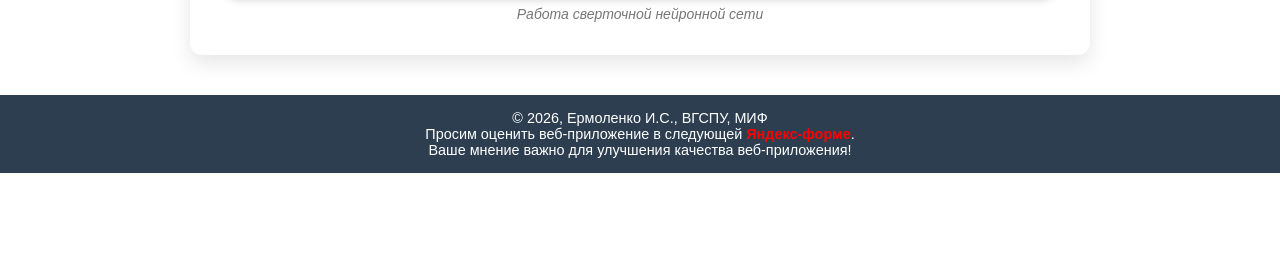
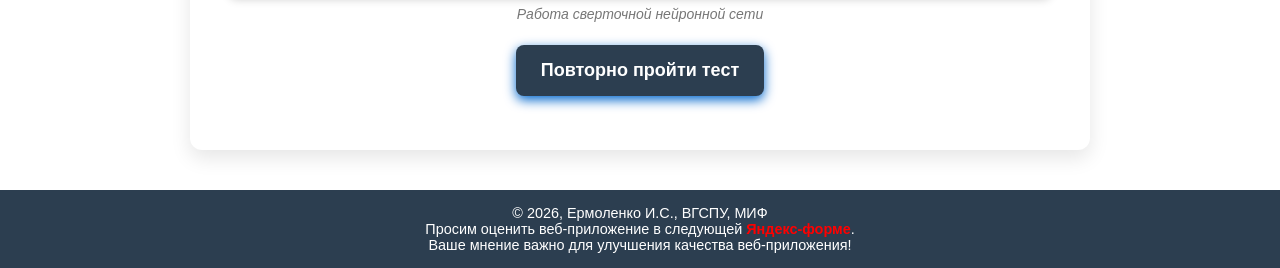
Before and after one commit to llightmoonl/sns, a Flask app: template templates/zadanie3.html in a window 1280 px wide. Shown: the part 3454-3722 px from the top of the page. Before the commit the page ends 3627 px from the top, so only its background shows below. Run offline with Flask 3, Linux system fonts and the light colour scheme; the template is opened without the code that fills it, so the values that code supplies are empty.

Commit message:
eurovision

```diff
--- a/templates/zadanie3.html
+++ b/templates/zadanie3.html
@@ -229,12 +229,17 @@
                 </p>
                 <button type="submit">Классифицировать</button>
                 {% if digit is not none %}
-                    <p style="text-align:center; margin-top:20px; font-size:24px; font-weight:bold; color: green;">Распознанная цифра: {{ digit }}</p>
-                    <div style="text-align:center; margin-top:10px;" class="zoomable"
+                    <p style="text-align: center; margin-top: 20px; font-size: 24px; font-weight: bold; color: green;">Распознанная цифра: {{ digit }}</p>
+                    <div style="text-align: center; margin-top: 10px;" class="zoomable"
                         onclick="openFullscreenImage(`{{ url_for('static', filename='digits/Цифра ' ~ digit ~ '.png') }}`)">
                         <img src="{{ url_for('static', filename='digits/Цифра ' ~ digit ~ '.png') }}" alt="Цифра {{ digit }}" style="cursor: zoom-in;" />
                         <span><i>Работа сверточной нейронной сети</i></span>
                     </div>
+                    <p style="text-align: center; margin-top: 20px;">
+                        <a href="/" style="display: inline-block; padding: 12px 25px; background: #2c3e50; color: white; text-decoration: none; font-size: 18px; font-weight: 600; border-radius: 8px; box-shadow: 0 4px 12px #0066cc; transition: background-color 0.3s ease, transform 0.2s ease;">
+                            Повторно пройти тест
+                        </a>
+                    </p>
                 {% endif %}
             </div>
         </form>
```
